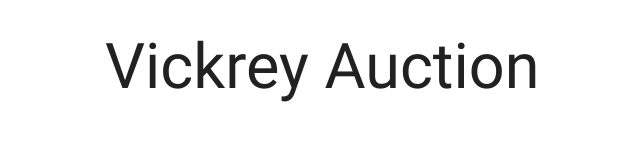
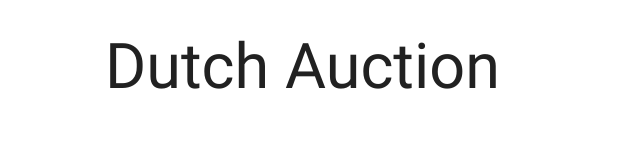
Before and after one commit to illinoisblockchain/dutch-auction-dapp, a website: page src/index.html in a window 1280 px wide. Shown: the whole page, without its empty margins (87-727 px from the left). Drawn offline with nearby package versions, Linux system fonts and the light colour scheme.

Commit message:
Vickrey -> Dutch

```diff
--- a/package.json
+++ b/package.json
@@ -1,7 +1,7 @@
 {
-  "name": "vickrey-auction-dapp",
+  "name": "dutch-auction-dapp",
   "version": "1.0.0",
-  "description": "Starter repo for the Vickrey Auction project.",
+  "description": "Starter repo for the Dutch Auction project.",
   "main": "index.js",
   "directories": {
     "test": "test"
--- a/src/index.html
+++ b/src/index.html
@@ -5,14 +5,14 @@
     <meta http-equiv="X-UA-Compatible" content="IE=edge">
     <meta name="viewport" content="width=device-width, initial-scale=1">
     <!-- The above 3 meta tags *must* come first in the head; any other head content must come *after* these tags -->
-    <title>Vickrey Auction</title>
+    <title>Dutch Auction</title>
 
     <!-- Materialize -->
     <link rel="stylesheet" href="https://cdnjs.cloudflare.com/ajax/libs/materialize/0.100.1/css/materialize.min.css">
   </head>
   <body>
     <div class='container'>
-      <h1>Vickrey Auction</h1>
+      <h1>Dutch Auction</h1>
     </div>
 
     <!--Import jQuery before materialize.js-->
```
Also changed, not shown: README.md.
